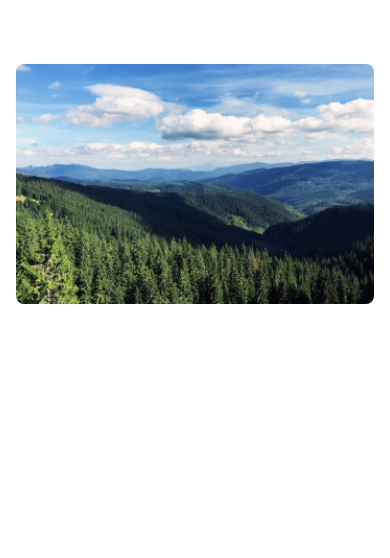
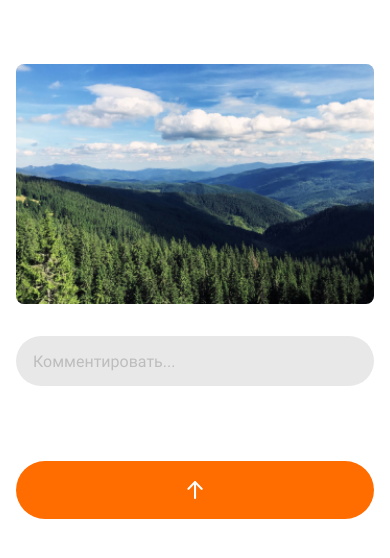
Before and after one commit to supermacchan/rn-homework, a React Native app: screen / in a window 390 px wide. Shown: the top 558 px of the page. Built offline with nearby package versions, Linux system fonts and the light colour scheme.

Commit message:
Update CommentsScreen.js

```diff
--- a/Screens/nested/CommentsScreen.js
+++ b/Screens/nested/CommentsScreen.js
@@ -17,6 +17,8 @@ import { AntDesign } from "@expo/vector-icons";
 
 export const CommentsScreen = () => {
     const [isKeyboardShown, setIsKeyboardShown] = useState(false);
+    const [isFocused, setIsFocused] = useState(false);
+    const [comment, setComment] = useState('');
 
     const hideKeyboard = () => {
         setIsKeyboardShown(false);
@@ -47,6 +49,31 @@ export const CommentsScreen = () => {
                         <FlatList>
                             {/* Тут будут рендериться комменты */}
                         </FlatList>
+                        {/* New comment input */}
+                        <TextInput
+                            style={{
+                                ...styles.input,
+                                backgroundColor: isFocused ? '#fff' : '#E8E8E8',
+                                borderColor: isFocused ? '#FF6C00' : 'transparent'
+                            }}
+                                placeholder='Комментировать...'
+                                placeholderTextColor='#BDBDBD'
+                                onFocus={() => {
+                                    setIsFocused(true);
+                                    setIsKeyboardShown(true);
+                                }}
+                                onBlur={() => { setIsFocused(false) }}
+                                onChangeText={text => setComment(text)}
+                                value={comment}
+                        />
+                        {/* Кнопка регистрации */}
+                        <TouchableOpacity
+                            activeOpacity={0.8}
+                            style={styles.button}
+                            // onPress={handleFormSubmit}
+                        >
+                            <AntDesign name="arrowup" size={24} color="#fff" />
+                        </TouchableOpacity>
                     </View>
                 </KeyboardAvoidingView>
             </View>
@@ -79,4 +106,25 @@ const styles = StyleSheet.create({
         height: '100%',
         borderRadius: 8
     },
+    input: {
+        marginBottom: 16,
+        padding: 16,
+        backgroundColor: '#E8E8E8',
+        height: 50,
+        borderRadius: 100,
+        color: "#212121",
+        borderWidth: 1,
+        borderColor: 'transparent',
+        fontSize: 16,
+        fontFamily: "Roboto-Regular",
+    },
+    button: {
+        backgroundColor: '#FF6C00',
+        borderRadius: 100,
+        marginTop: 59,
+        marginBottom: 16,
+        padding: 16,
+        justifyContent: 'center',
+        alignItems: 'center',
+    },
 })
```
